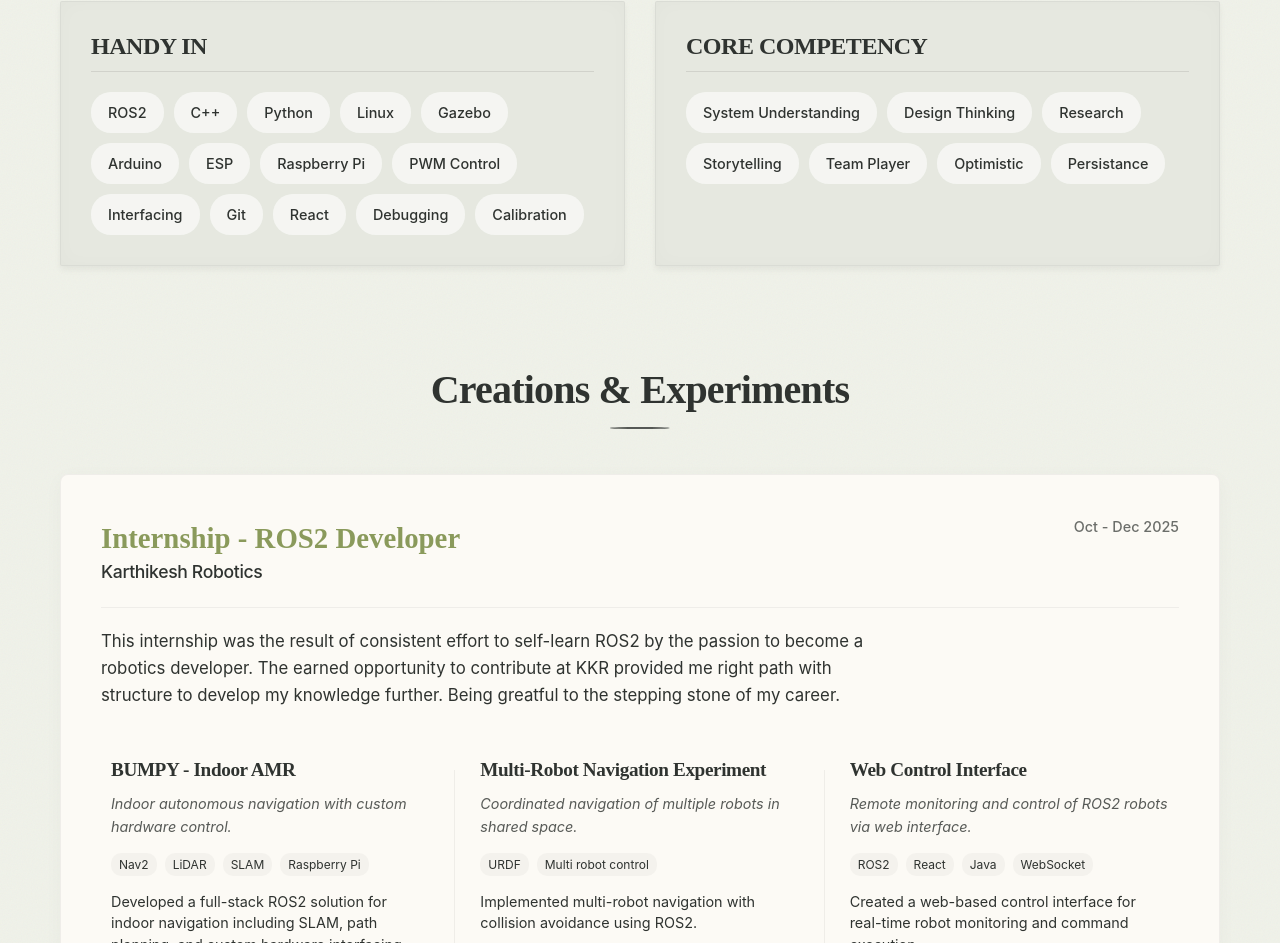
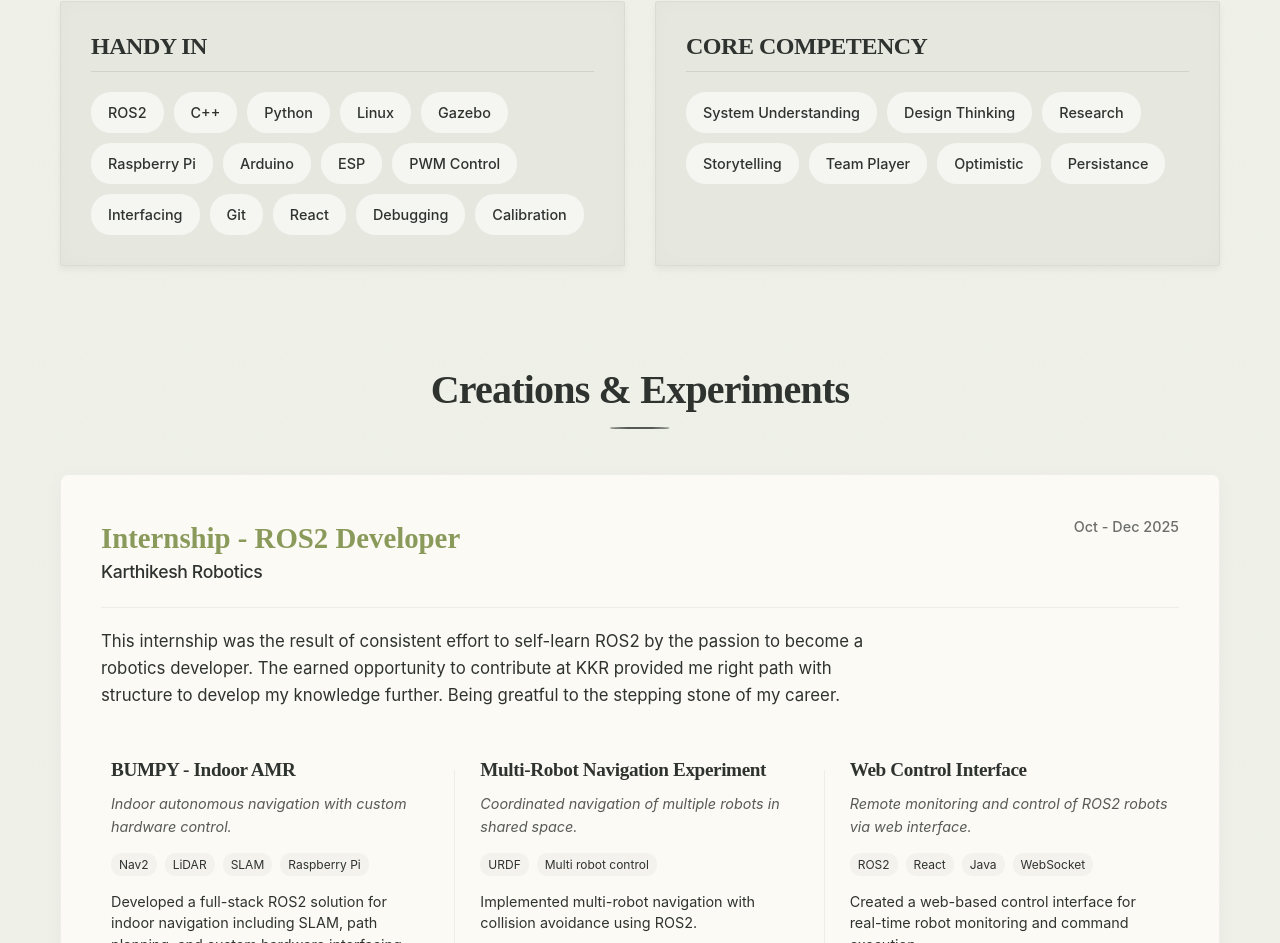
Before and after one commit to Pirate-tek/guru-portfolio, a React (Vite) app: page / in a window 1280 px wide. Shown: the part 1503-2446 px from the top of the page. Built offline with nearby package versions, Linux system fonts and the light colour scheme; a web font is replaced by a local one.

Commit message:
Version 1.3.1

```diff
--- a/src/components/Skills.jsx
+++ b/src/components/Skills.jsx
@@ -5,7 +5,7 @@ const Skills = () => {
     const skillCategories = [
         {
             title: 'HANDY IN',
-            skills: ['ROS2', 'C++', 'Python', 'Linux', 'Gazebo', 'Arduino', 'ESP', 'Raspberry Pi', 'PWM Control', 'Interfacing', 'Git', 'React', 'Debugging', 'Calibration']
+            skills: ['ROS2', 'C++', 'Python', 'Linux', 'Gazebo', 'Raspberry Pi', 'Arduino', 'ESP', 'PWM Control', 'Interfacing', 'Git', 'React', 'Debugging', 'Calibration']
         },
         {
             title: 'CORE COMPETENCY',
```
